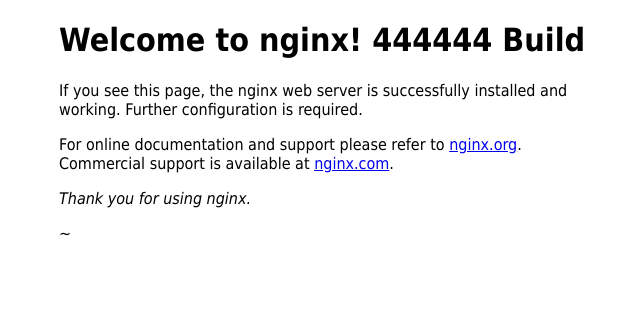
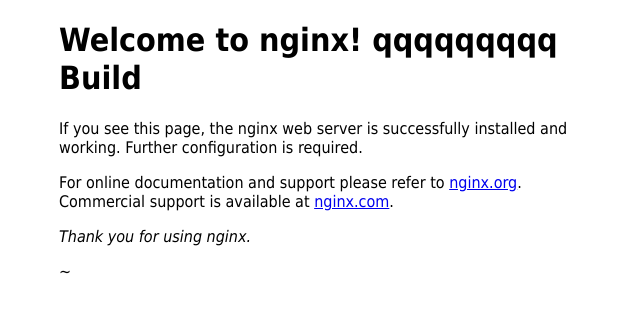
Before and after one commit to jwlee89-devops/awsebtest, a plain HTML site: page index.html in a window 1280 px wide. Shown: the whole page, without its empty margins (301-941 px from the left). Drawn offline with Linux system fonts and the light colour scheme.

Commit message:
Update index.html

```diff
--- a/index.html
+++ b/index.html
@@ -11,7 +11,7 @@
 </style>
 </head>
 <body>
-<h1>Welcome to nginx! 444444 Build </h1>
+<h1>Welcome to nginx! qqqqqqqqq Build </h1>
 <p>If you see this page, the nginx web server is successfully installed and
 working. Further configuration is required.</p>
 
```
